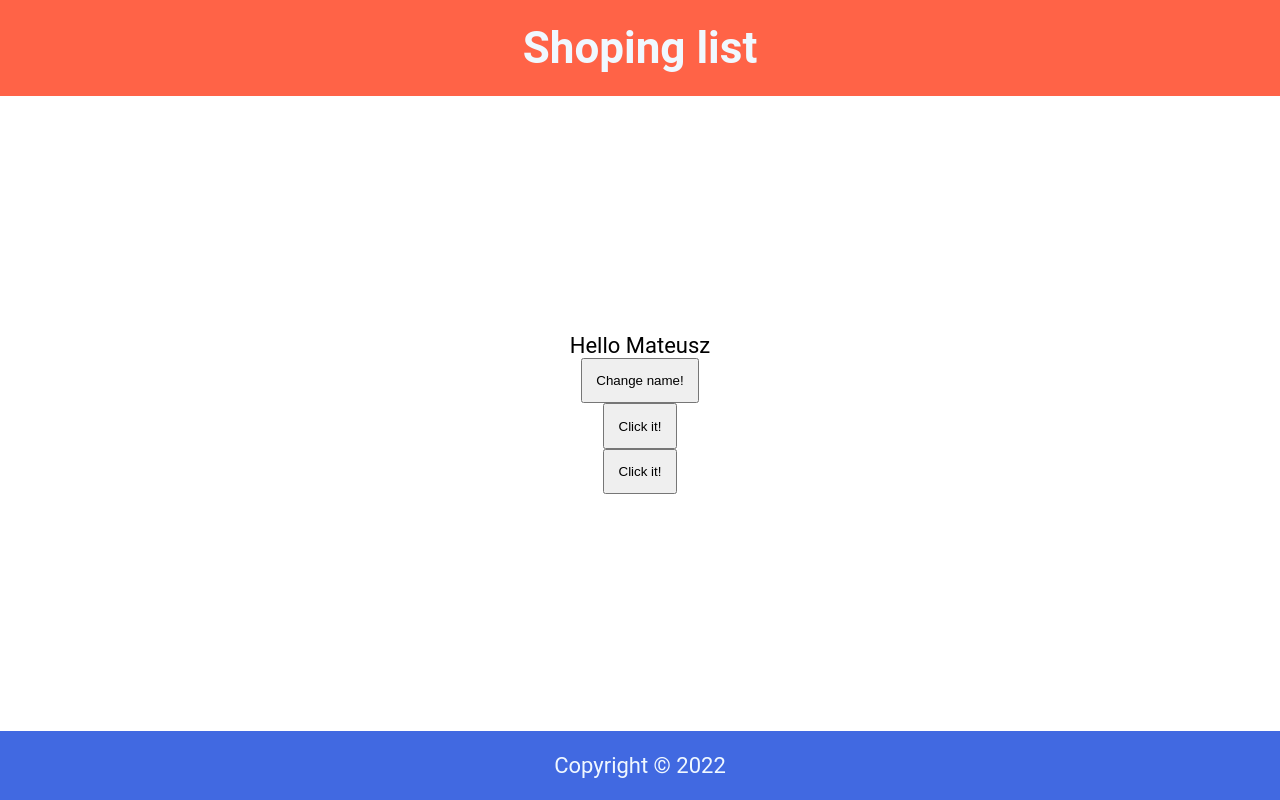
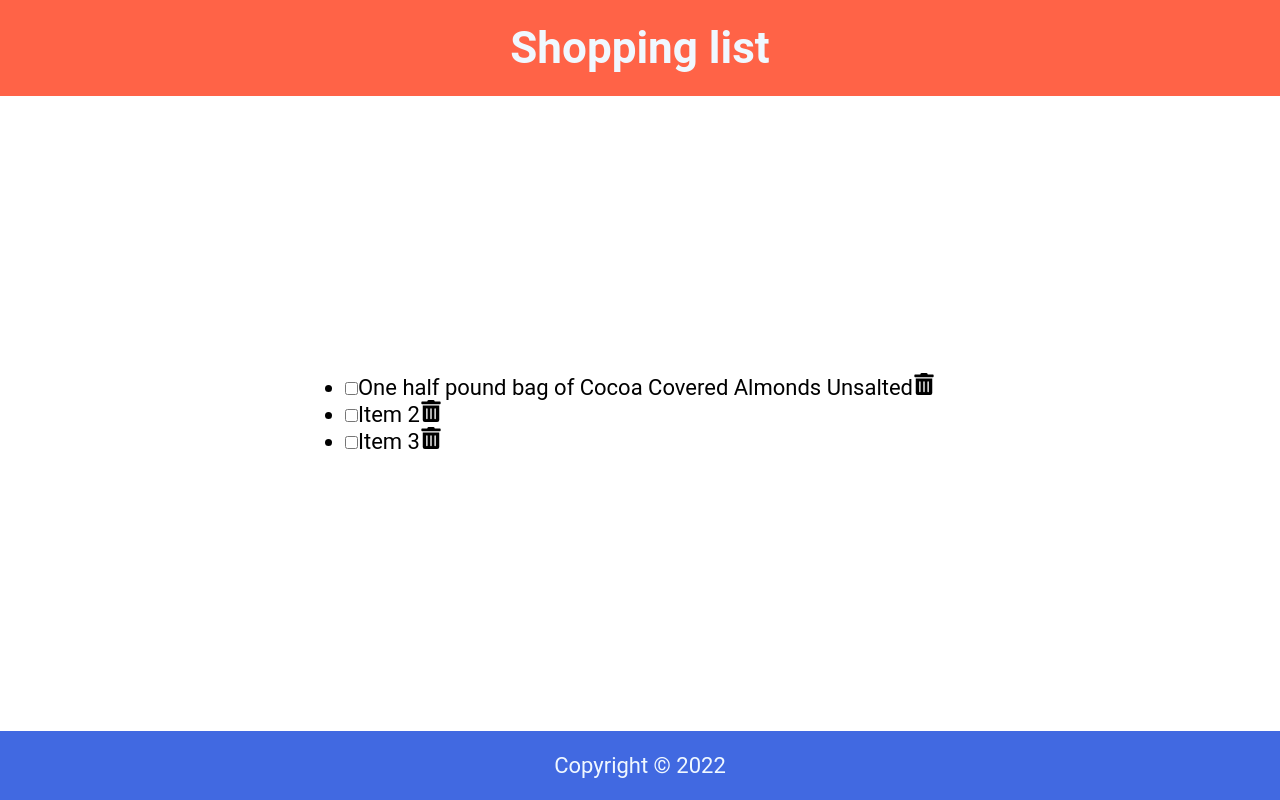
Before and after one commit to mabarbar/react_training, a React (Create React App) app in the folder 02_react/: page / in a window 1280 px wide. Built offline with nearby package versions, Linux system fonts and the light colour scheme.

Commit message:
learning react

```diff
--- a/02_react/package.json
+++ b/02_react/package.json
@@ -34,5 +34,8 @@
       "last 1 firefox version",
       "last 1 safari version"
     ]
+  },
+  "devDependencies": {
+    "react-icons": "^4.4.0"
   }
 }
--- a/02_react/src/Contents.js
+++ b/02_react/src/Contents.js
@@ -1,34 +1,36 @@
-import React from "react";
 import { useState } from "react";
+import { FaTrashAlt } from "react-icons/fa";
 
 const Contents = () => {
-  const [name, setName] = useState("Mateusz");
-  const [count, setCount] = useState(0);
-  const handleNameChange = () => {
-    const names = ["Mati", "Paula", "Ola"];
-    const int = Math.floor(Math.random() * 3);
-    setName(names[int]);
-  };
-
-  const handleClick = () => {
-    setCount(count + 1);
-    console.log(count);
-  };
-
-  // const handleClick2 = (name) => {
-  //   console.log(`${name} clicked it`);
-  // };
-
-  const handleClick3 = (e) => {
-    console.log(e.target);
-  };
+  const [items, setItems] = useState([
+    {
+      id: 1,
+      checked: false,
+      item: "One half pound bag of Cocoa Covered Almonds Unsalted",
+    },
+    {
+      id: 2,
+      checked: false,
+      item: "Item 2",
+    },
+    {
+      id: 3,
+      checked: false,
+      item: "Item 3",
+    },
+  ]);
 
   return (
     <main>
-      <p onDoubleClick={handleClick}>Hello {name}</p>
-      <button onClick={handleNameChange}>Change name!</button>
-      <button onClick={handleClick}>Click it!</button>
-      <button onClick={(e) => handleClick3(e)}>Click it!</button>
+      <ul>
+        {items.map((item) => (
+          <li className="item" key={item.id}>
+            <input type="checkbox" checked={item.checked} />
+            <label>{item.item}</label>
+            <FaTrashAlt role="button" tabIndex="0"></FaTrashAlt>
+          </li>
+        ))}
+      </ul>
     </main>
   );
 };
--- a/02_react/src/Header.js
+++ b/02_react/src/Header.js
@@ -3,7 +3,7 @@
 const Header = () => {
   return (
     <header>
-      <h1>Shoping list</h1>
+      <h1>Shopping list</h1>
     </header>
   );
 };
```
Also changed, not shown: 2 other files (tests, documents, lock files or other folders).
